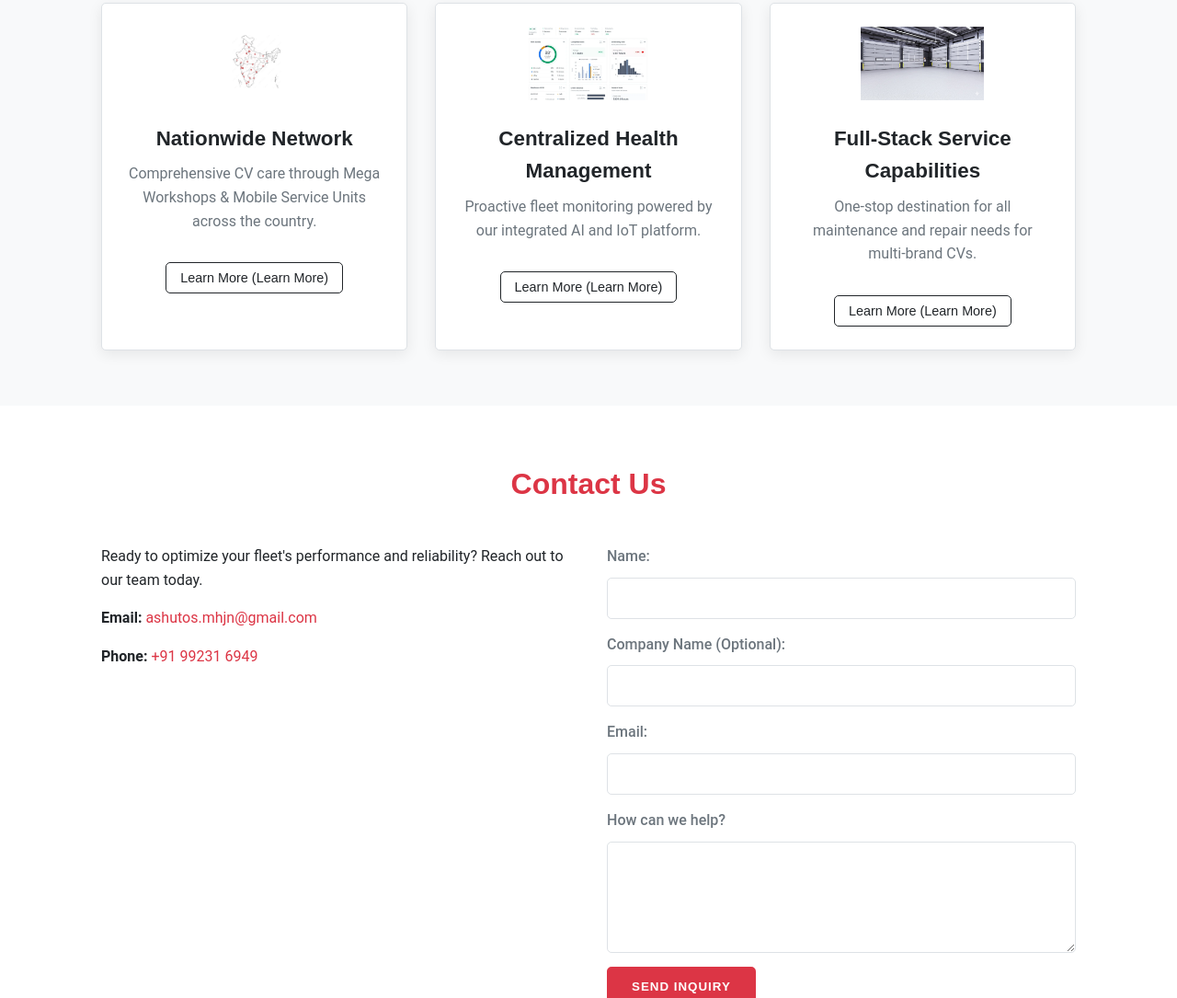
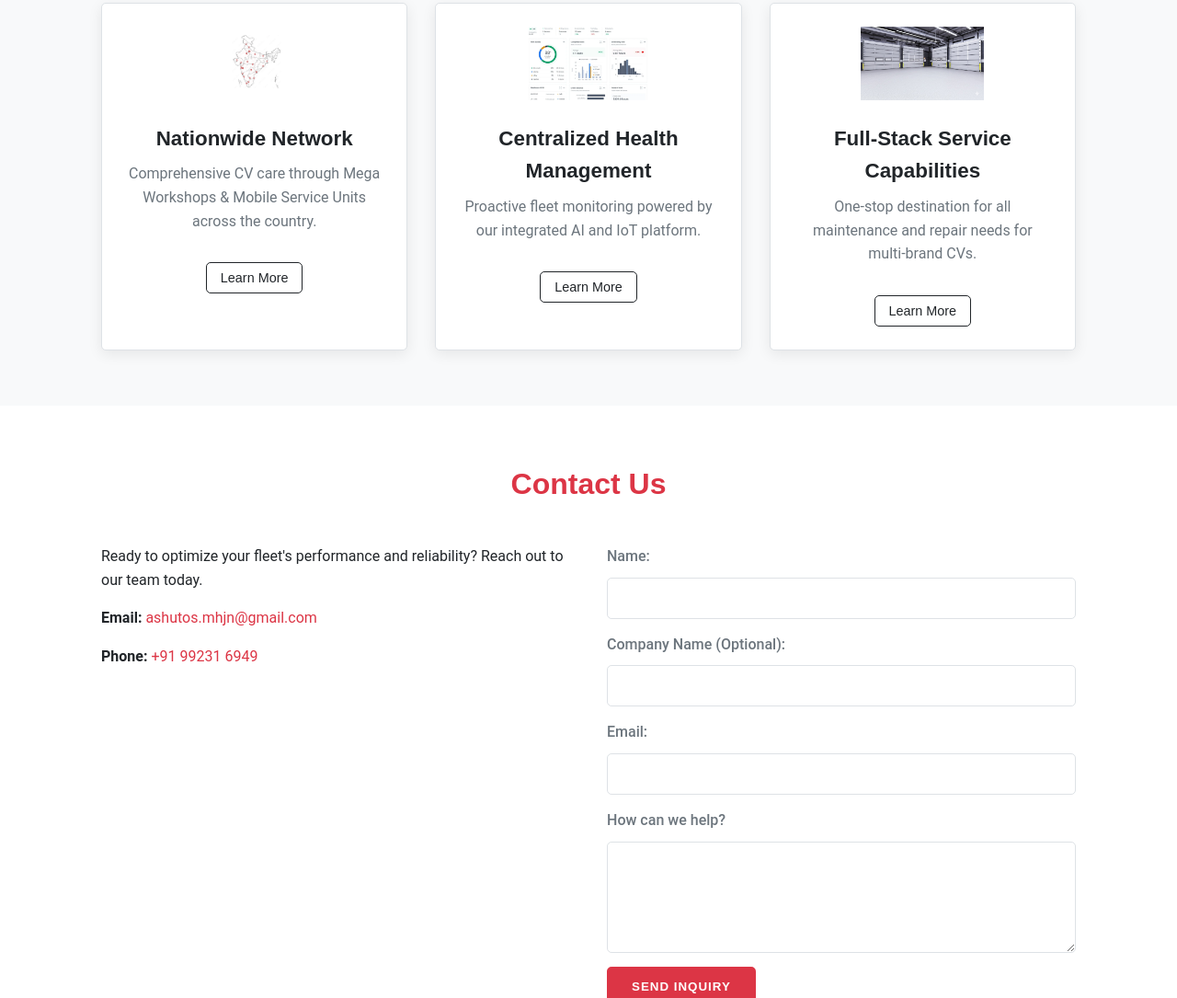
Before and after one commit to aditya-mahajan-tt/aditya-mahajan-tt.github.io, a plain HTML site: page index.html in a window 1280 px wide. Shown: the part 1767-2852 px from the top of the page at 92% size. Drawn offline with Linux system fonts and the light colour scheme; files whose address does not match are found by name.

Commit message:
Update style.css

```diff
--- a/css/style.css
+++ b/css/style.css
@@ -480,7 +480,7 @@ ul {
 
 /* Updated button text hint */
 .solution-item.is-expanded .expand-button::after { content: ' (Show Less)'; }
-.solution-item:not(.is-expanded) .expand-button::after { content: ' (Learn More)'; }
+.solution-item:not(.is-expanded) .expand-button::after { content: ''; }
 
 
 /* --- Contact Section --- */
```
